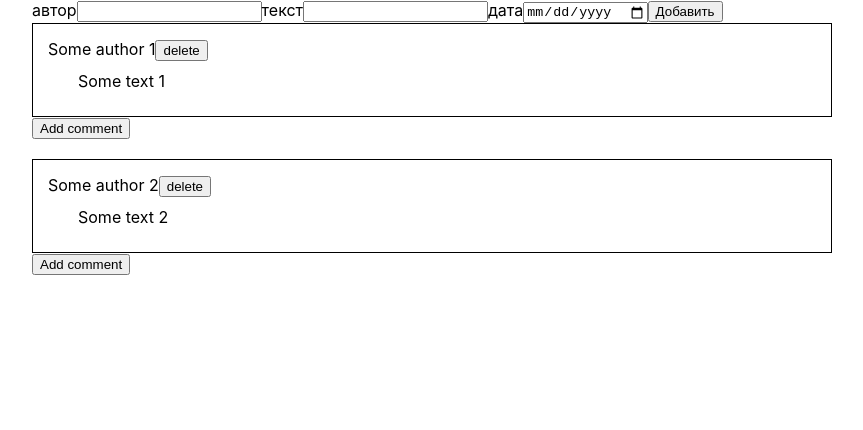
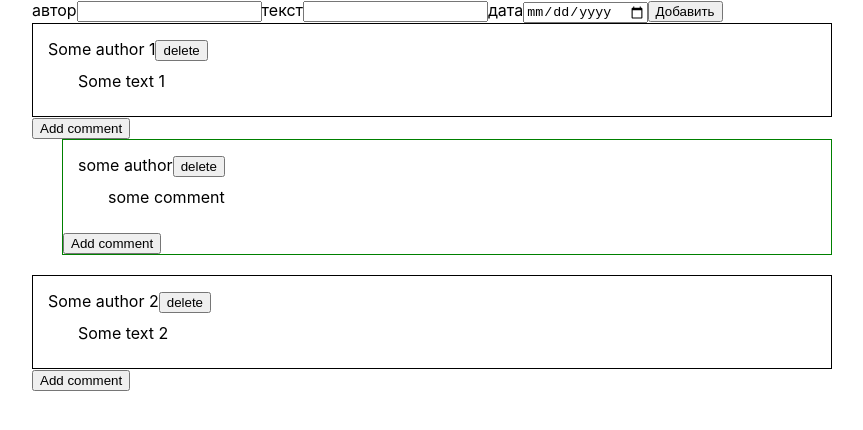
Before and after one commit to EzhikTT/Blog, a React (Create React App) app: page / in a window 1280 px wide. Shown: the top 430 px of the page, without its empty margins (208-1071 px from the left). Built offline with nearby package versions, Linux system fonts and the light colour scheme.

Commit message:
lesson 20

```diff
--- a/src/components/Comment/Comment.tsx
+++ b/src/components/Comment/Comment.tsx
@@ -1,4 +1,4 @@
-import React, { useEffect, useState } from "react";
+import React, { useEffect, useRef, useState } from "react";
 import Popup from "../Popup/Popup";
 import { Comment as TComment } from "../../pages/Topics/Topics";
 import Utils from "../../utils/Utils";
@@ -15,24 +15,36 @@ export type CommentType = {
     currentAuthor?: string
 
     delete: (id: number) => void
+    change: (id: number, text: string) => void
+    add: (comment: TComment) => void
 }
 
 const Comment = (props: CommentType) => {
 
     const [isShowComments, setIsShowComments] = useState(false)
     const [isShowPopup, setIsShowPopup] = useState(false)
-
-    const [comments, setComments] = useState<TComment[]>([])
+    const [isEdit, setIsEdit] = useState(false)
 
     const [author, setAuthor] = useState("")
     const [text, setText] = useState("")
     const [date, setDate] = useState("")
 
+    const ref = useRef<HTMLInputElement>(null)
+
     useEffect(
         () => {
-            setComments(props?.comments ?? [])
+            console.log("props", props)
         },
-        [props.comments]
+        [props]
+    )
+
+    useEffect(
+        () => {
+            if(ref.current){
+                ref.current.value = props.text
+            }
+        },
+        [props.text, ref, isEdit]
     )
 
     useEffect(
@@ -43,43 +55,49 @@ const Comment = (props: CommentType) => {
     )
 
     const onSubmit = () => {
-        const newId = Utils.getMaxId(comments) + 1
         const newComment = {
             author: author,
             text: text,
             date: date,
             comments: [],
 
-            id: newId,
-            topic: 1,
-            parent: 1,
+            id: -1,
+            topic: props.topic,
+            parent: props.id,
         }
-        setComments([...comments, newComment])
+        props.add(newComment)
         setIsShowPopup(false)
-        // setAuthor("")
         setText("")
         setDate("")
     }
 
-    const onDeleteComment = (id: number) => {
-        const newComments = []
-        for(const comment of comments){
-            if(comment.id !== id){
-                newComments.push({...comment})
-            }
-        }
-        setComments(newComments)
+    const onSave = () => {
+        props.change(props.id, ref.current?.value ?? "")
+        setIsEdit(false)
     }
 
     return <div className="comment">
         <div className="body">
             <div className="author">
-                {props.author} <button onClick={() => props.delete(props.id)}>delete</button>
+                {props.author}
+                <button onClick={() => props.delete(props.id)}>delete</button>
+                {props.currentAuthor === props.author &&
+                    <button onClick={() => setIsEdit(true)}>edit</button>
+                }
             </div>
-            <div className="text">{props.text}</div>
+            <div className="text">
+                {
+                    isEdit ?
+                    <>
+                        <input ref={ref}/>
+                        <button onClick={onSave}>save</button>
+                    </>:
+                    props.text
+                }
+            </div>
             <div className="date">{props.date}</div>
         </div>
-        {comments?.length && comments?.length > 0 ? <h3>
+        {props?.comments?.length && props?.comments?.length > 0 ? <h3>
             Комментарии
             <button onClick={() => { setIsShowComments(!isShowComments) }}>
                 {isShowComments ? "скрыть" : "раскрыть"}
@@ -111,13 +129,15 @@ const Comment = (props: CommentType) => {
                 onCancel={() => setIsShowPopup(false)}
                 onSubmit={onSubmit} />
         </div>
-        {(isShowComments && comments?.length && comments?.length > 0) ? (
+        {(isShowComments && props?.comments?.length && props?.comments?.length > 0) ? (
             <div className="comments">
                 {
-                    comments.map((comment, index) => <Comment {...comment}
-                                                              key={`comment_${index}`}
-                                                              delete={onDeleteComment}
-                                                              currentAuthor={author}/>)
+                    props?.comments.map((comment, index) => <Comment {...comment}
+                                                                    key={`comment_${index}`}
+                                                                    delete={props.delete}
+                                                                    change={props.change}
+                                                                    add={props.add}
+                                                                    currentAuthor={author}/>)
                 }
             </div>
         ) :
--- a/src/components/Topic/Topic.tsx
+++ b/src/components/Topic/Topic.tsx
@@ -14,8 +14,11 @@ export type TopicType = {
 
     id: number
     delete: (id: number) => void
+    change: (id: number, text: string) => void
 
-    change: (id: number, text: string) => void
+    addComment: (comment: TComment) => void
+    deleteComment: (id: number) => void
+    changeComment: (id: number, text: string) => void
 }
 
 const Topic = (props: TopicType) => {
@@ -23,8 +26,6 @@ const Topic = (props: TopicType) => {
 
     const [isEdit, setIsEdit] = useState(false)
     const [commentText, setCommentText] = useState('')
-
-    const [comments, setComments] = useState<TComment[]>([])
 
     const [author, setAuthor] = useState("")
     const [text, setText] = useState("")
@@ -37,40 +38,21 @@ const Topic = (props: TopicType) => {
         [props.text]
     )
 
-    useEffect(
-        () => {
-            setComments(props.comments)
-        },
-        [props.comments]
-    )
-
     const onSubmit = () => {
-        const newId = Utils.getMaxId(comments) + 1
         const newComment = {
             author: props.currentAuthor ?? "",
             text: text,
             date: date,
             comments: [],
 
-            id: newId,
-            topic: 1,
-            parent: 1,
+            id: -1,
+            topic: props.id
         }
-        setComments([...comments, newComment])
+        props.addComment(newComment)
         setIsShowPopup(false)
         setAuthor("")
         setText("")
         setDate("")
-    }
-
-    const onDeleteComment = (id: number) => {
-        const newComments = []
-        for(const comment of comments){
-            if(comment.id !== id){
-                newComments.push({...comment})
-            }
-        }
-        setComments(newComments)
     }
 
     const onChangeTopic = () => {
@@ -125,10 +107,12 @@ const Topic = (props: TopicType) => {
                        onCancel={() => setIsShowPopup(false)}
                        onSubmit={onSubmit}/>
                 {
-                    comments.map((comment, index) => <Comment {...comment}
-                                                              key={`comment_${index}`}
-                                                              delete={onDeleteComment}
-                                                              currentAuthor={props.currentAuthor}/>)
+                    props.comments.map((comment, index) => <Comment {...comment}
+                                                                    key={`comment_${index}`}
+                                                                    delete={props.deleteComment}
+                                                                    change={props.changeComment}
+                                                                    add={props.addComment}
+                                                                    currentAuthor={props.currentAuthor}/>)
                 }
             </div>
         </div>
--- a/src/pages/Topics/Topics.tsx
+++ b/src/pages/Topics/Topics.tsx
@@ -1,4 +1,4 @@
-import React, { FormEvent, useRef, useState } from "react";
+import React, { FormEvent, useEffect, useRef, useState } from "react";
 import TopicComponent, { TopicType } from "../../components/Topic/Topic";
 import './Topics.css'
 import Utils from "../../utils/Utils";
@@ -44,43 +44,69 @@ const Topics = () => {
         },
     ])
 
+    const [comments, setComments] = useState<Comment[]>([
+        {
+            id: 1,
+            topic: 1,
+            text: "some comment",
+            author: "some author",
+            comments: []
+        }
+    ])
+
     const [author, setAutor] = useState('')
     const [text, setText] = useState('')
     const dateRef = useRef<HTMLInputElement>(null)
+
+    useEffect(
+        () => {
+            console.log("comments", comments)
+            const newTopics = [...topics]
+            for(const topic of newTopics){
+                topic.comments = getCommentsForTopic(topic.id)
+            }
+            setTopics(newTopics)
+        },
+        [comments]
+    )
+
+    const getCommentsForTopic = (id: number): Comment[] => {
+        return comments.filter(comment => !comment.parent && comment.topic === id)
+                       .map(comment => ({
+                            ...comment,
+                            comments: getCommentsForComment(comment.id)
+                       }))
+    }
+
+    const getCommentsForComment = (id: number): Comment[] => {
+        return comments.filter(comment => comment.parent && comment.parent === id)
+                        .map(comment => ({
+                            ...comment,
+                            comments: getCommentsForComment(comment.id)
+                        }))
+    }
 
     const addTopic = (event: FormEvent<HTMLFormElement>) => {
         event.preventDefault()
 
         const maxId = Utils.getMaxId(topics)
-        // const newId = Utils.getMaxId(topics) + 1
 
         const newTopic = {
-            id: maxId + 1, // newId
+            id: maxId + 1,
             author: currentAuthor,
             text: text,
             date: dateRef?.current?.value ?? "",
             comments : []
         }
         const newTopics = [...topics, newTopic]
-        // newTopics.push(newTopic)
         setTopics(newTopics)
     }
 
     const deleteTopic = (id: number) => {
-        // findIndex, splice
         const newTopics = [...topics]
         const index = newTopics.findIndex((topic) => topic.id === id)
         newTopics.splice(index, 1)
         setTopics(newTopics)
-
-        // for..of
-        // const newTopics = []
-        // for(const topic of topics){
-        //     if(topic.id !== id){
-        //         newTopics.push({...topic})
-        //     }
-        // }
-        // setTopics(newTopics)
     }
 
     const changeTopic = (id: number, text: string) => {
@@ -88,6 +114,25 @@ const Topics = () => {
         const index = newTopics.findIndex((topic) => topic.id === id)
         newTopics[index].text = text
         setTopics(newTopics)
+    }
+
+    const addComment = (comment: Comment) => {
+        comment.id = Utils.getMaxId(comments) + 1
+        setComments([...comments, comment])
+    }
+
+    const changeComment = (id: number, text: string) => {
+        const newComments = [...comments]
+        const index = newComments.findIndex(comment => comment.id === id)
+        newComments[index].text = text
+        setComments(newComments)
+    }
+
+    const deleteComment = (id: number) => {
+        const newComments = [...comments]
+        const index = newComments.findIndex(comment => comment.id === id)
+        newComments.splice(index, 1)
+        setComments(newComments)
     }
 
     return (
@@ -120,6 +165,9 @@ const Topics = () => {
                                                               key={`topic_${index}`}
                                                               currentAuthor={currentAuthor}
                                                               change={changeTopic}
+                                                              addComment={addComment}
+                                                              deleteComment={deleteComment}
+                                                              changeComment={changeComment}
                                                               delete={deleteTopic}/>)}
             </section>
         </main>
```
